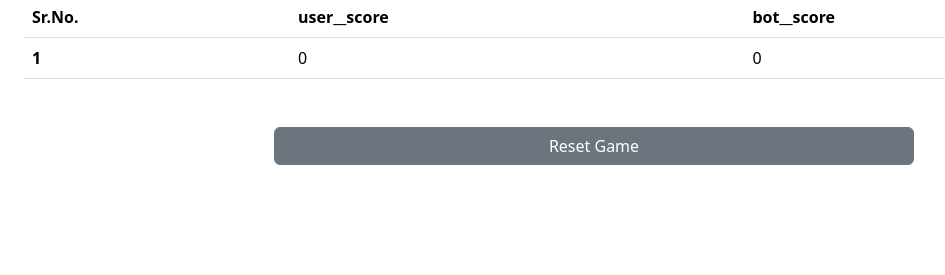
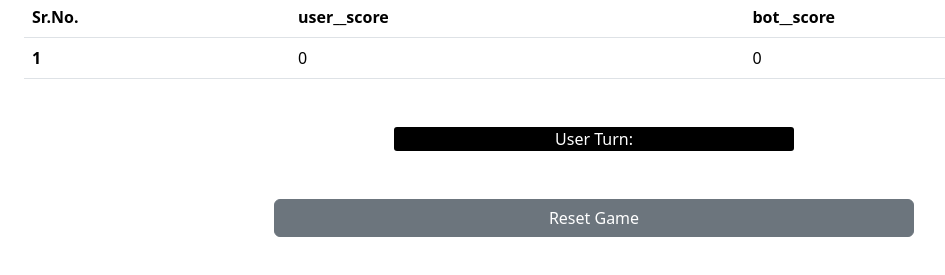
Before and after one commit to Phinix-Morgan/rock-paper-scissor, a plain HTML site: page index.html in a window 1280 px wide. Shown: the part 211-486 px from the top of the page, without its empty margins (46-991 px from the left). Drawn offline with Linux system fonts and the light colour scheme.

Commit message:
Update index.html

```diff
--- a/index.html
+++ b/index.html
@@ -33,7 +33,7 @@
 			</tr>
 		</tbody>
 	</table>
-	<p class="container my-5"  id="msg"></p>
+	<p class="container my-5"  id="msg"> User Turn: </p>
 	<div class="d-grid gap-2 col-6 mx-auto">
 		<button id="reset" class="btn btn-secondary" type="button">Reset Game</button>
 	</div>
```
